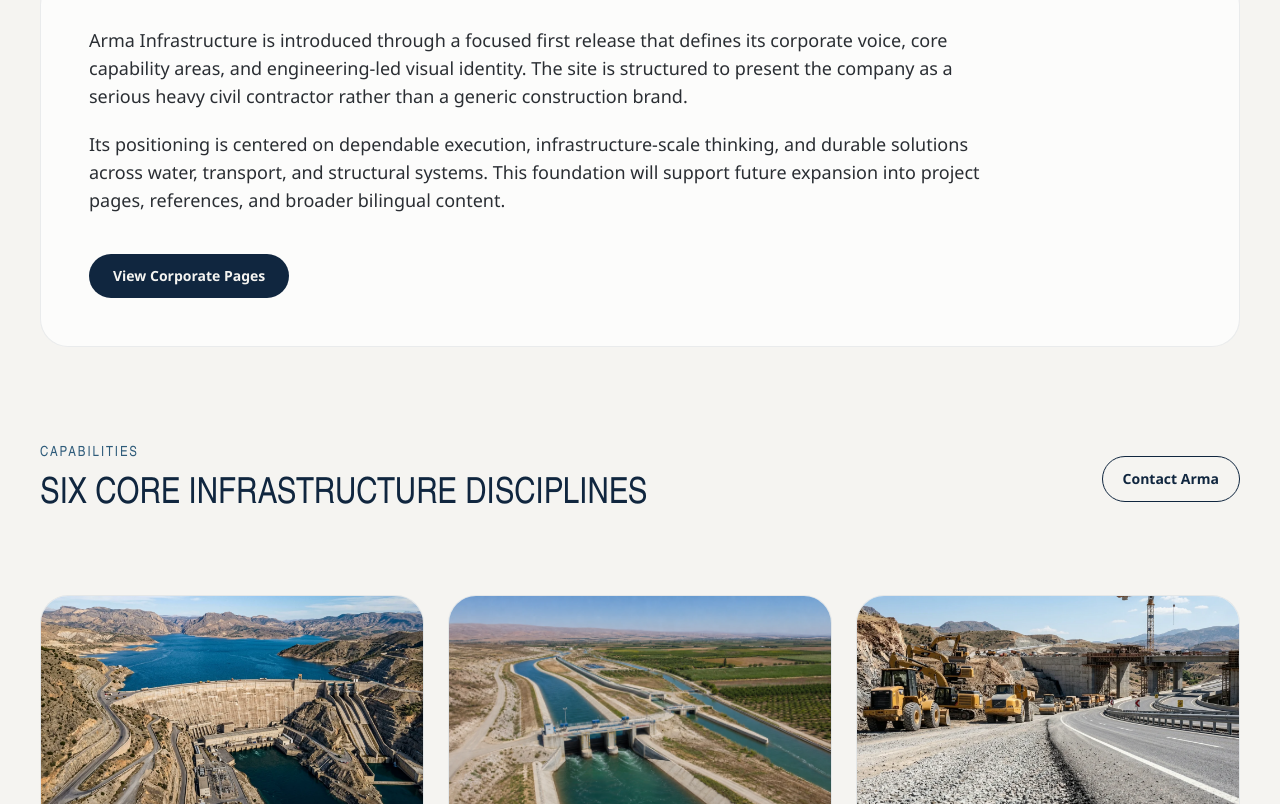
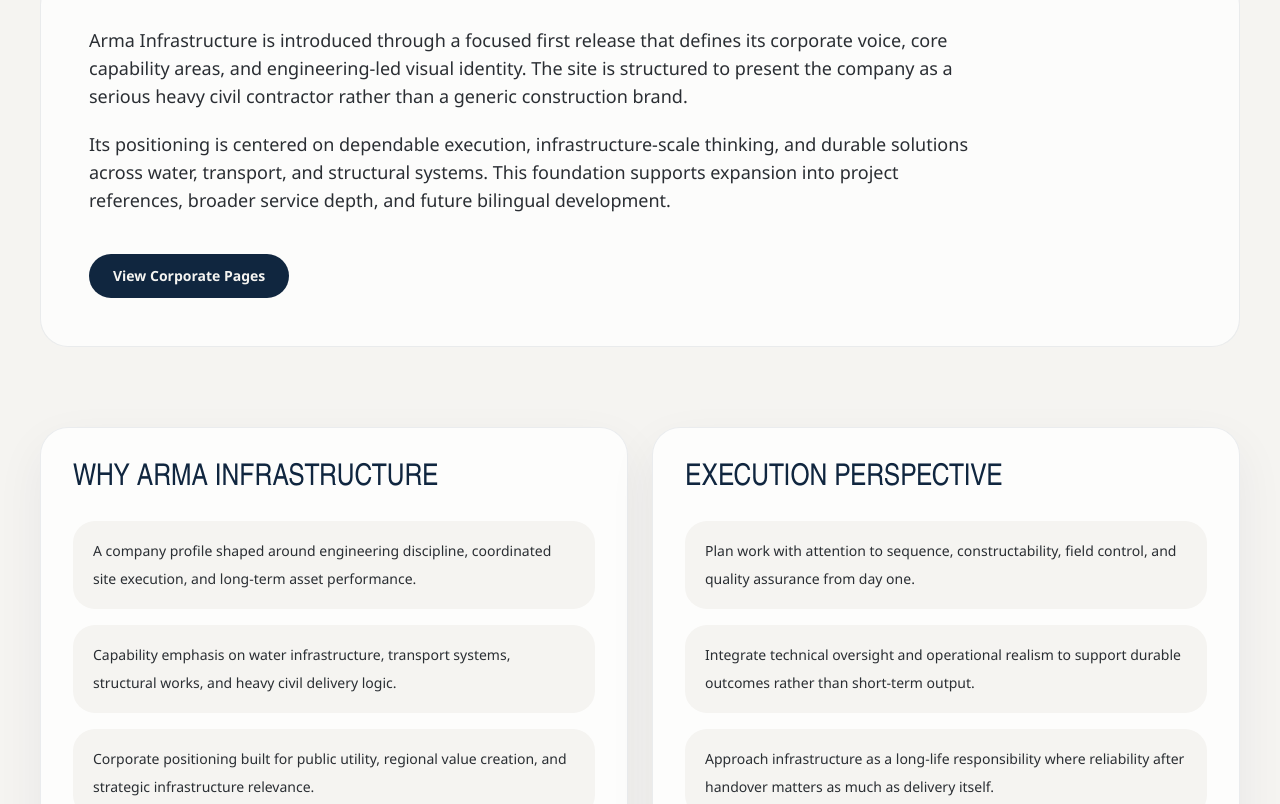
Before and after one commit to hcfk/armacons, a Next.js app: page /en in a window 1280 px wide. Shown: the part 996-1800 px from the top of the page. Built offline with nearby package versions, Linux system fonts and the light colour scheme.

Commit message:
Expand home and project page structure

```diff
--- a/app/en/page.tsx
+++ b/app/en/page.tsx
@@ -3,6 +3,7 @@
 
 import { CapabilityGrid } from "@/components/capability-grid";
 import { ContentSection } from "@/components/content-section";
+import { DetailSections } from "@/components/detail-sections";
 import { PageHero } from "@/components/page-hero";
 import { StatsBand } from "@/components/stats-band";
 import { content } from "@/lib/content";
@@ -23,13 +24,11 @@
       />
       <StatsBand stats={content.home.stats} />
       <ContentSection
-        body={[
-          "Arma Infrastructure is introduced through a focused first release that defines its corporate voice, core capability areas, and engineering-led visual identity. The site is structured to present the company as a serious heavy civil contractor rather than a generic construction brand.",
-          "Its positioning is centered on dependable execution, infrastructure-scale thinking, and durable solutions across water, transport, and structural systems. This foundation will support future expansion into project pages, references, and broader bilingual content."
-        ]}
+        body={content.home.body}
         ctaHref="/en/corporate/about"
         ctaLabel="View Corporate Pages"
       />
+      {content.home.sections?.length ? <DetailSections sections={content.home.sections} /> : null}
       <div className="mx-auto flex max-w-7xl items-center justify-between px-6 pt-4 lg:px-10">
         <div>
           <p className="eyebrow text-sm text-[rgb(46,91,122)]">Capabilities</p>
--- a/app/en/projects/[slug]/page.tsx
+++ b/app/en/projects/[slug]/page.tsx
@@ -3,6 +3,7 @@
 import { notFound } from "next/navigation";
 
 import { ContentSection } from "@/components/content-section";
+import { DetailSections } from "@/components/detail-sections";
 import { PageHero } from "@/components/page-hero";
 import { content, getProject } from "@/lib/content";
 
@@ -73,6 +74,7 @@
       </section>
 
       <ContentSection body={project.body} />
+      {project.sections?.length ? <DetailSections sections={project.sections} /> : null}
 
       <section className="mx-auto max-w-7xl px-6 pb-12 lg:px-10 lg:pb-16">
         <div className="section-frame rounded-[28px] p-8 lg:p-12">
--- a/components/detail-sections.tsx
+++ b/components/detail-sections.tsx
@@ -1,8 +1,4 @@
-type DetailSection = {
-  title: string;
-  intro?: string;
-  items: string[];
-};
+import { DetailSection } from "@/lib/content";
 
 export function DetailSections({ sections }: { sections: DetailSection[] }) {
   if (!sections.length) {
--- a/content/site.en.json
+++ b/content/site.en.json
@@ -22,6 +22,28 @@
       { "label": "Focus", "value": "Heavy Civil" },
       { "label": "Core Sector", "value": "Water and Transport" },
       { "label": "Approach", "value": "Engineering-Led" }
+    ],
+    "body": [
+      "Arma Infrastructure is introduced through a focused first release that defines its corporate voice, core capability areas, and engineering-led visual identity. The site is structured to present the company as a serious heavy civil contractor rather than a generic construction brand.",
+      "Its positioning is centered on dependable execution, infrastructure-scale thinking, and durable solutions across water, transport, and structural systems. This foundation supports expansion into project references, broader service depth, and future bilingual development."
+    ],
+    "sections": [
+      {
+        "title": "Why Arma Infrastructure",
+        "items": [
+          "A company profile shaped around engineering discipline, coordinated site execution, and long-term asset performance.",
+          "Capability emphasis on water infrastructure, transport systems, structural works, and heavy civil delivery logic.",
+          "Corporate positioning built for public utility, regional value creation, and strategic infrastructure relevance."
+        ]
+      },
+      {
+        "title": "Execution Perspective",
+        "items": [
+          "Plan work with attention to sequence, constructability, field control, and quality assurance from day one.",
+          "Integrate technical oversight and operational realism to support durable outcomes rather than short-term output.",
+          "Approach infrastructure as a long-life responsibility where reliability after handover matters as much as delivery itself."
+        ]
+      }
     ]
   },
   "corporate": [
@@ -254,6 +276,32 @@
           "For Arma Infrastructure, Alpaslan 2 stands out because the project scale is supported by quantifiable civil work volumes rather than headline capacity alone. Tunnel execution, excavation intensity, road connectivity, and concrete scope all point to the integrated nature of major dam construction, where supporting works are as critical to delivery success as the main structures themselves.",
           "As a project reference, Alpaslan 2 strengthens the company's position in dam and hydropower construction by showing capability across the wider infrastructure chain: site access, structural works, excavation management, hydraulic construction interfaces, and technically controlled field execution."
         ],
+        "sections": [
+          {
+            "title": "Project Scope",
+            "items": [
+              "Dam and hydropower infrastructure delivered together with tunnel, excavation, concrete, road, and bridge packages.",
+              "A construction profile requiring close coordination between hydraulic works, geotechnical operations, and access logistics.",
+              "A broad civil scope that reflects the real complexity behind utility-scale water and energy infrastructure."
+            ]
+          },
+          {
+            "title": "Technical Profile",
+            "items": [
+              "Installed capacity of 280 MW with annual generation identified at approximately 850 GWh in public references.",
+              "Significant derivation tunnel, open excavation, underground excavation, and structural concrete quantities.",
+              "Supporting transport and access works that reinforce the integrated character of the project footprint."
+            ]
+          },
+          {
+            "title": "Project Value",
+            "items": [
+              "Demonstrates execution capability across the full chain of dam-related civil works rather than a single isolated structure.",
+              "Supports the Arma Infrastructure profile in hydropower, heavy excavation, and technically coordinated field delivery.",
+              "Shows how infrastructure-scale engineering depends on continuity between enabling works and core power assets."
+            ]
+          }
+        ],
         "highlights": [
           { "label": "Installed Capacity", "value": "280 MW" },
           { "label": "Annual Generation", "value": "850 GWh" },
@@ -287,6 +335,32 @@
           "With an installed capacity of 1,200 MW and an annual energy yield cited at 4,120 GWh in project references, Ilisu ranks among the major hydropower assets in the country. The reservoir volume, crest length, and overall power profile underline the magnitude of the scheme and its long-term infrastructure value.",
           "The project is also notable for the way multiple heavy civil disciplines converge within a single water-control system. Dam body works, hydraulic arrangements, structural concrete, powerhouse interfaces, and long-life operational requirements all need to be aligned through highly controlled execution.",
           "For Arma Infrastructure, Ilisu functions as a flagship reference in dam and hydropower construction. It demonstrates engagement with very large water-control and energy-supporting systems where structural scale, hydraulic performance, durability, and organized field management must work together from construction through commissioning."
+        ],
+        "sections": [
+          {
+            "title": "Project Scale",
+            "items": [
+              "A major water and energy infrastructure scheme on the Tigris system with strategic regional significance.",
+              "Concrete-faced rockfill dam configuration combined with high-capacity hydropower generation and hydraulic works.",
+              "A reservoir and structural profile that places the project among the most substantial references in the national sector."
+            ]
+          },
+          {
+            "title": "Execution Complexity",
+            "items": [
+              "Requires rigorous coordination between dam body works, powerhouse interfaces, river-control arrangements, and long-life operational requirements.",
+              "Combines geotechnical understanding, fill placement, structural systems, and hydraulic performance into one controlled delivery sequence.",
+              "Demands site organization and technical continuity across very large water-control and energy-supporting infrastructure packages."
+            ]
+          },
+          {
+            "title": "Reference Value",
+            "items": [
+              "Strengthens the company profile in flagship-scale dam and hydropower infrastructure.",
+              "Illustrates how structural scale, durability, and hydraulic engineering must function together from construction through commissioning.",
+              "Supports positioning in strategic infrastructure where engineering depth and disciplined field management are decisive."
+            ]
+          }
         ],
         "highlights": [
           { "label": "Dam Type", "value": "Concrete-faced rockfill dam (CFRD)" },
--- a/lib/content.ts
+++ b/lib/content.ts
@@ -10,6 +10,12 @@
   value: string;
 };
 
+export type DetailSection = {
+  title: string;
+  intro?: string;
+  items: string[];
+};
+
 export type CorporatePage = {
   slug: string;
   seoTitle?: string;
@@ -18,11 +24,7 @@
   eyebrow: string;
   intro: string;
   body: string[];
-  sections?: {
-    title: string;
-    intro?: string;
-    items: string[];
-  }[];
+  sections?: DetailSection[];
 };
 
 export type CapabilityItem = {
@@ -55,6 +57,7 @@
   summary: string;
   body: string[];
   highlights: ProjectHighlight[];
+  sections?: DetailSection[];
 };
 
 export type SiteContent = {
@@ -72,6 +75,8 @@
     title: string;
     intro: string;
     stats: StatItem[];
+    body: string[];
+    sections?: DetailSection[];
   };
   corporate: CorporatePage[];
   projects: {
```
